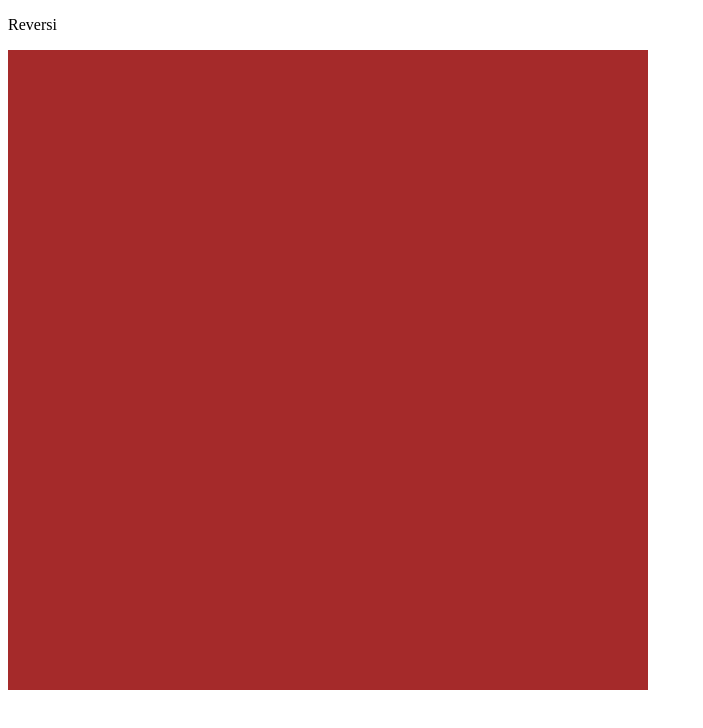
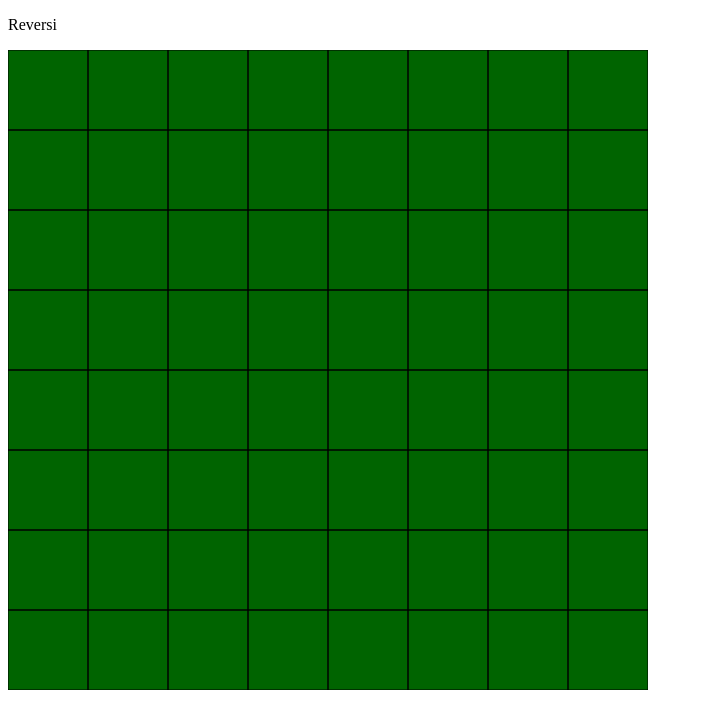
Before and after one commit to machendos/reversi, a plain HTML site: page src/index.html in a window 1280 px wide. Shown: the whole page, without its empty margins (0-703 px from the left). Drawn offline with Linux system fonts and the light colour scheme.

Commit message:
Add canvas initialization

```diff
--- /dev/null
+++ b/src/canva.js
@@ -0,0 +1,36 @@
+'use strict';
+
+class Canva {
+
+  constructor(container) {
+    this.container = container;
+    this.board = container.getContext('2d');
+  }
+
+  render() {
+    const minSize = Math.min(window.innerWidth, window.innerHeight);
+    this.size = minSize * 0.8
+    this.board.canvas.width = this.size;
+    this.board.canvas.height = this.size;
+  }
+
+  init() {
+    this.board.fillStyle = "black";
+    const rectSize = this.size / 8;
+    for (let rectRow = 0; rectRow < 8; rectRow++) {
+      for (let rectColumt = 0; rectColumt < 8; rectColumt++) {
+        this.board.strokeRect(rectRow * rectSize, rectColumt * rectSize, rectSize, rectSize)
+      }
+    }
+  }
+
+}
+
+const canva = new Canva(document.getElementsByTagName('canvas')[0]);
+
+canva.render()
+canva.init();
+window.addEventListener(`resize`, event => {
+  canva.render();
+  canva.init();
+}, false);
--- a/src/index.html
+++ b/src/index.html
@@ -4,7 +4,7 @@
 <head>
   <meta charset="UTF-8">
   <title>reversi</title>
-  <link rel="stylesheet" type="text/css" href="styles.css"">
+  <link rel="stylesheet" type="text/css" href="styles.css">
 </head>
 
 <body>
@@ -14,6 +14,8 @@
   <main>
     <canvas></canvas>
   </main>
+  <script src=" canva.js">
+  </script>
 </body>
 
 </html>
--- a/src/styles.css
+++ b/src/styles.css
@@ -1,5 +1,5 @@
 canvas {
-  width: 80vmin;
-  height: 80vmin;
-  background-color: brown;
+  /* width: 80vmin; */
+  /* height: 80vmin; */
+  background-color: darkgreen;
 }
```
